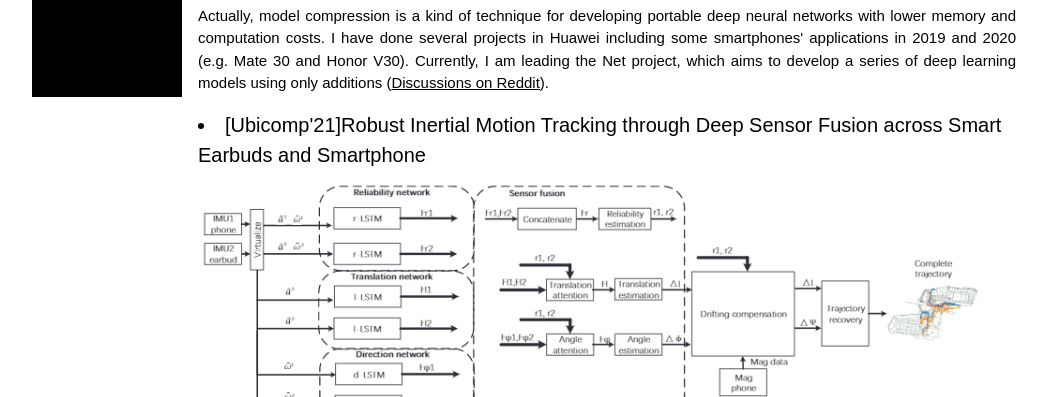
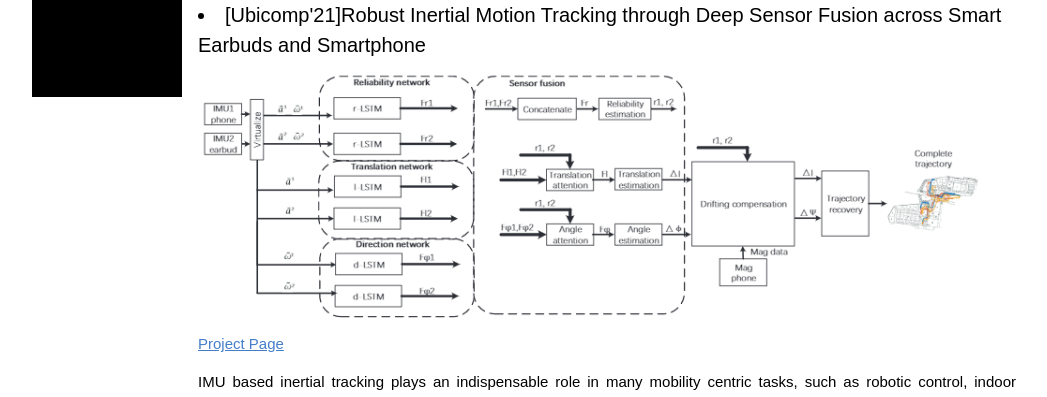
Before and after one commit to jamesdeep/jamesdeep.github.io, a plain HTML site: page index.html in a window 1280 px wide. Shown: the part 703-1100 px from the top of the page, without its empty margins (108-1155 px from the left). Drawn offline with Linux system fonts and the light colour scheme; a script that the page names is missing.

Commit message:
Update index.html

```diff
--- a/index.html
+++ b/index.html
@@ -108,10 +108,10 @@
 <!-- The Projects Section -->
   <div class="w3-container w3-padding-32" id="projects">
     <h2>Recent Projects</h2>
-    <p class="w3-justify">
+<!--     <p class="w3-justify">
         Actually, model compression is a kind of technique for developing portable deep neural networks with lower memory and computation costs. I have done several projects in Huawei including some smartphones' applications in 2019 and 2020 (e.g. Mate 30 and Honor V30). Currently, I am leading the
       Net project, which aims to develop a series of deep learning models using only additions (<a href="https://www.reddit.com/r/MachineLearning/comments/ekw2s1/r_addernet_do_we_really_need_multiplications_in/">Discussions on Reddit</a>).
-    </p>
+    </p> -->
 
         <h4><li>[Ubicomp'21]Robust Inertial Motion Tracking through Deep Sensor Fusion across Smart Earbuds and Smartphone</li></h4>
         <img style="width:96%;" src="images/DeepIT.png">
```
